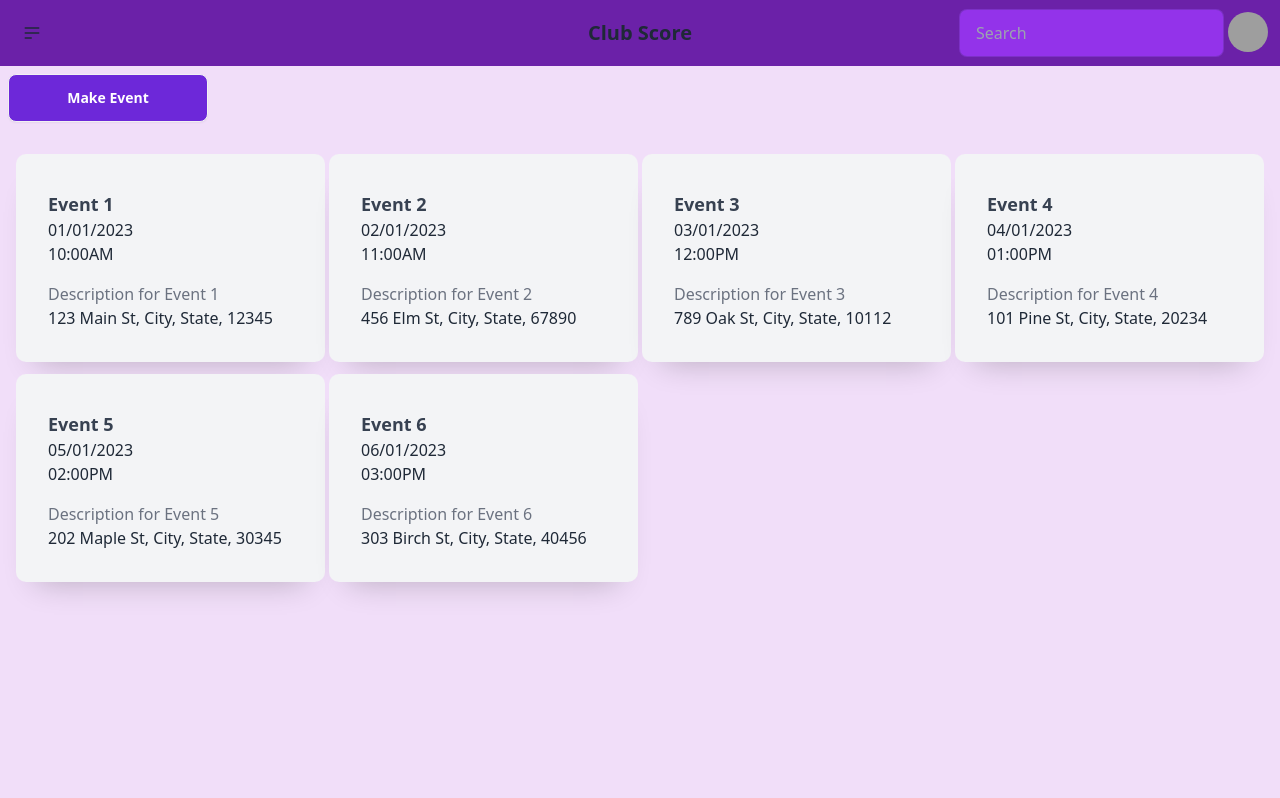
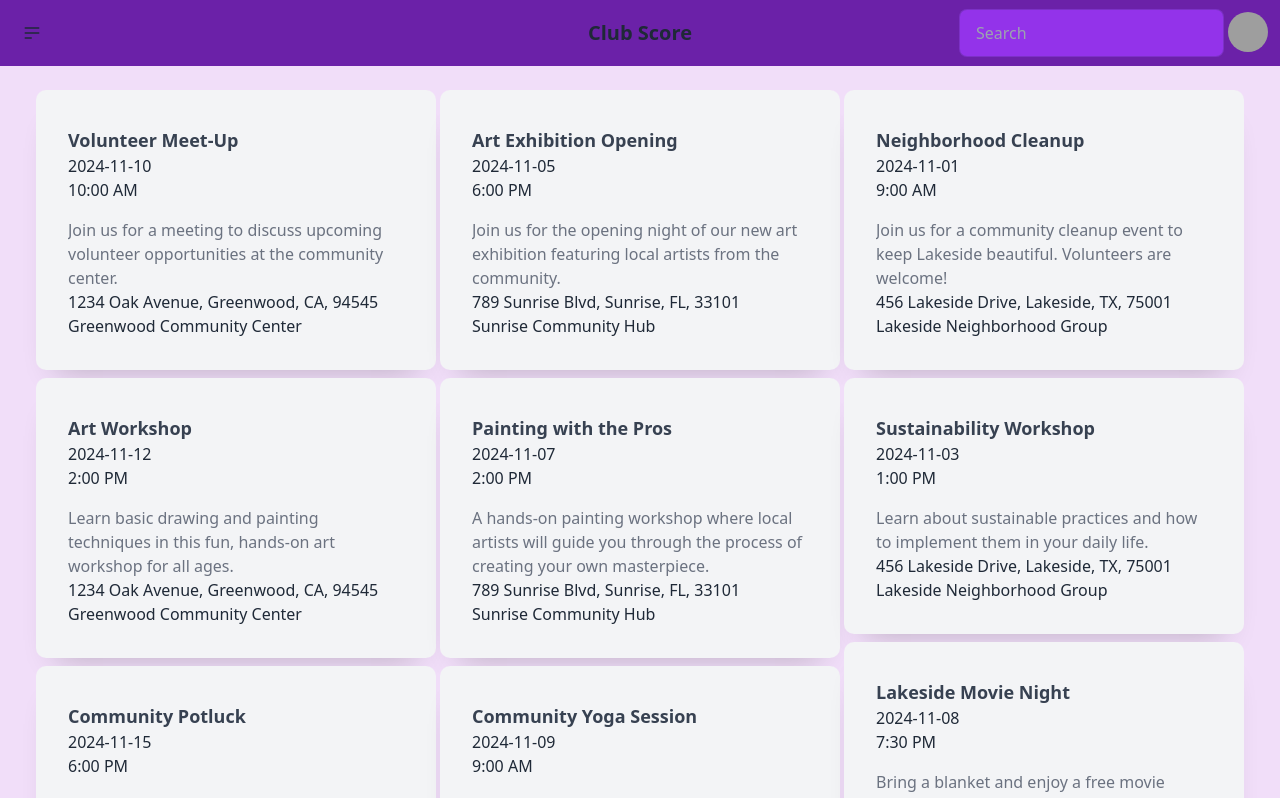
Before and after one commit to Youssup/CommUnity, a Vue app in the folder client/: page /events in a window 1280 px wide. Shown: the top 798 px of the page. Built offline with nearby package versions, Linux system fonts and the light colour scheme; grey boxes are pictures that could not be loaded.

Commit message:
events page complete

```diff
--- a/client/src/components/EventCard.vue
+++ b/client/src/components/EventCard.vue
@@ -1,92 +1,19 @@
 <script setup lang="ts">
+import { getAll, type Community } from '@/models/Communities';
 import { ref } from 'vue';
+import { setComms } from '@/models/commsData';
 
-const events = ref([
-  {
-    id: 1,
-    title: 'Event 1',
-    description: 'Description for Event 1',
-    date: '01/01/2023',
-    time: '10:00AM',
-    address: {
-      street: '123 Main St',
-      city: 'City',
-      state: 'State',
-      zip: '12345'
-    }
-  },
-  {
-    id: 2,
-    title: 'Event 2',
-    description: 'Description for Event 2',
-    date: '02/01/2023',
-    time: '11:00AM',
-    address: {
-      street: '456 Elm St',
-      city: 'City',
-      state: 'State',
-      zip: '67890'
-    }
-  },
-  {
-    id: 3,
-    title: 'Event 3',
-    description: 'Description for Event 3',
-    date: '03/01/2023',
-    time: '12:00PM',
-    address: {
-      street: '789 Oak St',
-      city: 'City',
-      state: 'State',
-      zip: '10112'
-    }
-  },
-  {
-    id: 4,
-    title: 'Event 4',
-    description: 'Description for Event 4',
-    date: '04/01/2023',
-    time: '01:00PM',
-    address: {
-      street: '101 Pine St',
-      city: 'City',
-      state: 'State',
-      zip: '20234'
-    }
-  },
-  {
-    id: 5,
-    title: 'Event 5',
-    description: 'Description for Event 5',
-    date: '05/01/2023',
-    time: '02:00PM',
-    address: {
-      street: '202 Maple St',
-      city: 'City',
-      state: 'State',
-      zip: '30345'
-    }
-  },
-  {
-    id: 6,
-    title: 'Event 6',
-    description: 'Description for Event 6',
-    date: '06/01/2023',
-    time: '03:00PM',
-    address: {
-      street: '303 Birch St',
-      city: 'City',
-      state: 'State',
-      zip: '40456'
-    }
-  }
-]);
+
+const comms = ref<Community[]>([])
+comms.value = getAll().data
+
 </script>
 
 <template>
     <meta charset="UTF-8">
-    <div class="grid gap-1 sm:grid-cols-1 md:grid-cols-2 lg:grid-cols-4 p-4">
-      <div v-for="event in events" :key="event.id" class="card">
+    <div class="grid gap-1 sm:grid-cols-1 md:grid-cols-2 lg:grid-cols-3 p-4">
+    <div v-for="comm in comms" :key="comm.id" :comms="comm">
+      <div v-for="event in comm.events" :key="event.id" class="card">
         <div class="header">
           <div>
             <p class="title">{{ event.title }}</p>
@@ -103,8 +30,14 @@ const events = ref([
         <p class="address">
           {{ event.address.street }}, {{ event.address.city }}, {{ event.address.state }}, {{ event.address.zip }}
         </p>
+        <RouterLink to="/clubPro">
+        <p class="hover:text-blue-700" @click="setComms(comm)">
+          {{ comm.name }}
+        </p>
+      </RouterLink>
       </div>
     </div>
+  </div>
 </template>
 
 <style scoped>
--- a/client/src/pages/eventPage.vue
+++ b/client/src/pages/eventPage.vue
@@ -5,8 +5,7 @@ import EventCard from '@/components/EventCard.vue';
 
 <template>
     <div class="min-h-screen">
-        <MakeEvent/>
-        <div class="self">
+        <div class="shelf">
             <EventCard />
         </div>
     </div>
```
